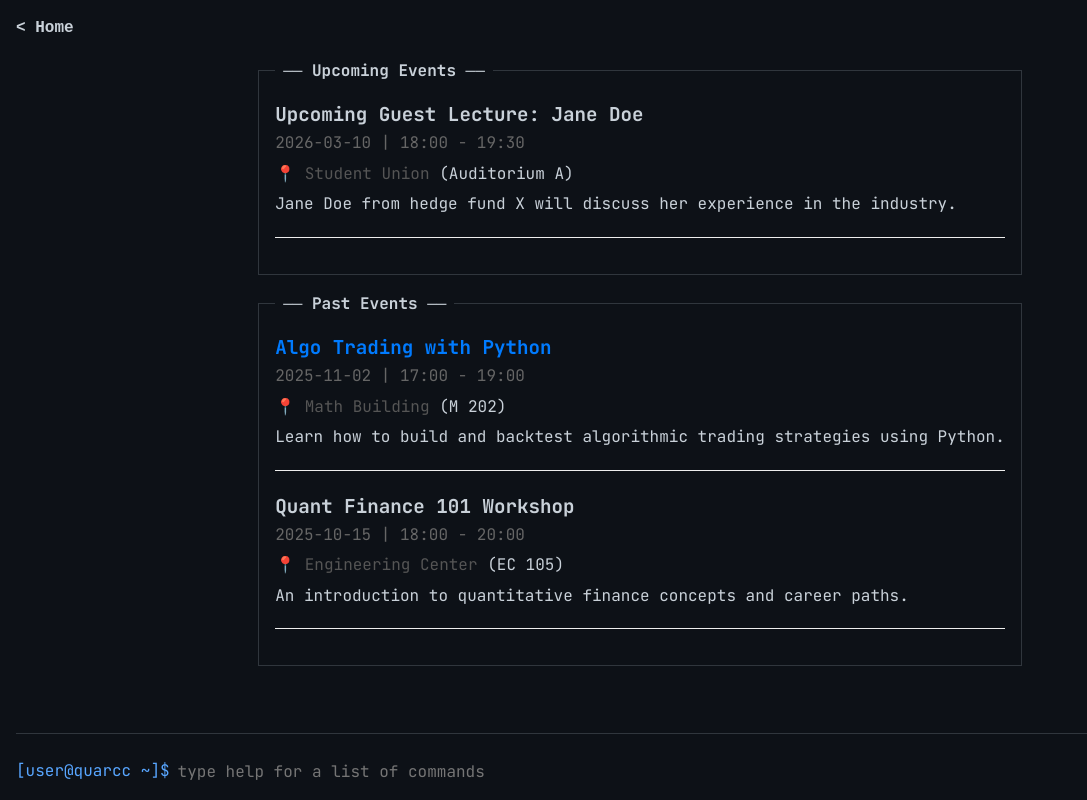
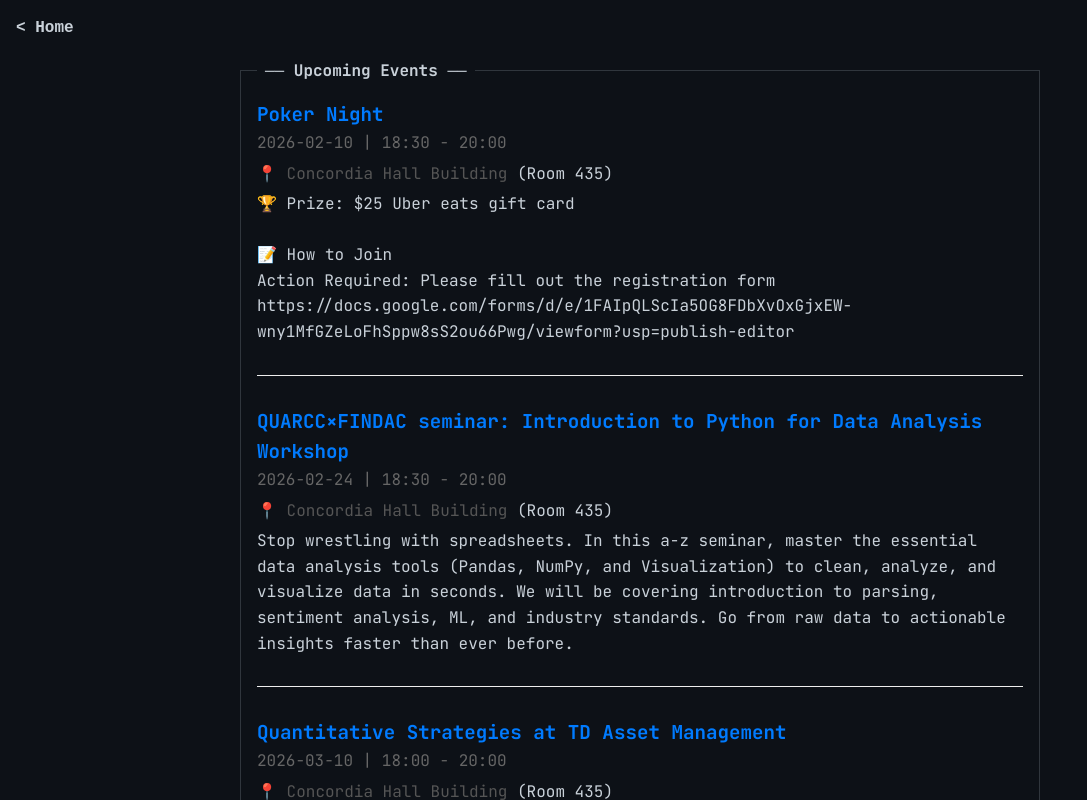
Before and after one commit to carterj-c/QUARCCWebsite, a React (Vite) app: page /events in a window 1280 px wide. Shown: the top 800 px of the page, without its empty margins (0-1087 px from the left). Built offline with nearby package versions, Linux system fonts and the light colour scheme.

Commit message:
QOA changes to the events tab + populated it; added a sentence to the about section.

```diff
--- a/src/data/events.js
+++ b/src/data/events.js
@@ -1,15 +1,15 @@
 export const events = [
     {
         id: 1,
-        title: "Quant Finance 101 Workshop",
-        date: "2025-10-15",
+        title: "Quantitative Strategies at TD Asset Management",
+        date: "2026-03-10",
         startTime: "18:00",
         endTime: "20:00",
-        description: "An introduction to quantitative finance concepts and career paths.",
-        location: "Engineering Center",
-        locationLink: "https://goo.gl/maps/example",
-        room: "EC 105",
-        link: ""
+        description: "We’re excited to welcome Julien Palardy, Managing Director and Head of Quantitative Investing at TD Asset Management.\n\nWith nearly 20 years of experience in quantitative equity and systematic investing, Julien will share insights into how quantitative strategies are developed and implemented inside one of Canada’s largest asset managers.\n\nIf you’re interested in quant research, systematic trading, or careers in quantitative finance, this is a talk you won’t want to miss.",
+        location: "Concordia Hall Building",
+        locationLink: "https://www.google.com/maps/place/Concordia+University,+Henry+F.+Hall+(H)+Building/@45.4973223,-73.5816037,17z/data=!3m1!4b1!4m6!3m5!1s0x4cc91a6a51180f2b:0xc677cc2bed91570!8m2!3d45.4973223!4d-73.5790288!16s%2Fg%2F11clt8_gzw?entry=ttu&g_ep=EgoyMDI2MDMwNS4wIKXMDSoASAFQAw%3D%3D",
+        room: "Room 435",
+        link: "https://www.instagram.com/p/DVmeMPYEkMV/?utm_source=ig_web_button_share_sheet&igsh=MzRlODBiNWFlZA=="
     },
     {
         id: 2,
@@ -25,14 +25,26 @@
     },
     {
         id: 3,
-        title: "Upcoming Guest Lecture: Jane Doe",
-        date: "2026-03-10",
-        startTime: "18:00",
-        endTime: "19:30",
-        description: "Jane Doe from hedge fund X will discuss her experience in the industry.",
-        location: "Student Union",
-        locationLink: "https://goo.gl/maps/example3",
-        room: "Auditorium A",
-        link: ""
+        title: "Poker Night",
+        date: "2026-02-10",
+        startTime: "18:30",
+        endTime: "20:00",
+        description: "🏆 Prize: $25 Uber eats gift card \n\n📝 How to Join\nAction Required: Please fill out the registration form\nhttps://docs.google.com/forms/d/e/1FAIpQLScIa5OG8FDbXvOxGjxEW-wny1MfGZeLoFhSppw8sS2ou66Pwg/viewform?usp=publish-editor",
+        location: "Concordia Hall Building",
+        locationLink: "https://www.google.com/maps/place/Concordia+University,+Henry+F.+Hall+(H)+Building/@45.4973223,-73.5816037,17z/data=!3m1!4b1!4m6!3m5!1s0x4cc91a6a51180f2b:0xc677cc2bed91570!8m2!3d45.4973223!4d-73.5790288!16s%2Fg%2F11clt8_gzw?entry=ttu&g_ep=EgoyMDI2MDMwNS4wIKXMDSoASAFQAw%3D%3D",
+        room: "Room 435",
+        link: "https://www.instagram.com/p/DUjmGPnjehe/?utm_source=ig_web_button_share_sheet&igsh=MzRlODBiNWFlZA=="
+    },
+    {
+        id: 4,
+        title: "QUARCC×FINDAC seminar: Introduction to Python for Data Analysis Workshop",
+        date: "2026-02-24",
+        startTime: "18:30",
+        endTime: "20:00",
+        description: "Stop wrestling with spreadsheets. In this a-z seminar, master the essential data analysis tools (Pandas, NumPy, and Visualization) to clean, analyze, and visualize data in seconds. We will be covering introduction to parsing, sentiment analysis, ML, and industry standards. Go from raw data to actionable insights faster than ever before.",
+        location: "Concordia Hall Building",
+        locationLink: "https://www.google.com/maps/place/Concordia+University,+Henry+F.+Hall+(H)+Building/@45.4973223,-73.5816037,17z/data=!3m1!4b1!4m6!3m5!1s0x4cc91a6a51180f2b:0xc677cc2bed91570!8m2!3d45.4973223!4d-73.5790288!16s%2Fg%2F11clt8_gzw?entry=ttu&g_ep=EgoyMDI2MDMwNS4wIKXMDSoASAFQAw%3D%3D",
+        room: "Room 435",
+        link: "https://www.instagram.com/p/DVBbtwRDfZ-/?utm_source=ig_web_button_share_sheet&igsh=MzRlODBiNWFlZA=="
     }
 ];
--- a/src/pages/About.jsx
+++ b/src/pages/About.jsx
@@ -10,7 +10,7 @@
                 <meta name="description" content="Learn about QUARCC's mission to educate students in quantitative finance through workshops, lectures, and research." />
             </Helmet>
             <SystemBox title="About QUARCC">
-                <p>QUARCC is a student-run club at the University of Concordia in Montreal, Quebec, Canada.</p>
+                <p>QUARCC is a student-run club at the University of Concordia in Montreal, Quebec, Canada, though we have members from other universities & colleges as well.</p>
                 <p style={{ marginTop: '1rem' }}>Our club is dedicated to providing students with the opportunity to learn about and engage with the field of quantitative finance.</p>
                 <p style={{ marginTop: '1rem' }}>We host a variety of events throughout the year, including lectures, workshops, and social gatherings.</p>
             </SystemBox>
--- a/src/pages/Events.jsx
+++ b/src/pages/Events.jsx
@@ -17,7 +17,7 @@
     const pastEvents = events.filter(event => getEventDateTime(event) < now).sort((a, b) => getEventDateTime(b) - getEventDateTime(a)); // Most recent past event first
 
     const EventItem = ({ event }) => (
-        <li style={{ marginBottom: '20px', paddingBottom: '20px', borderBottom: '1px solid #eee' }}>
+        <li style={{ marginBottom: '30px', paddingBottom: '30px', borderBottom: '1px solid #eee' }}>
             <div style={{ fontWeight: 'bold', fontSize: '1.2em' }}>
                 {event.link ? (
                     <a href={event.link} target="_blank" rel="noopener noreferrer" style={{ textDecoration: 'none', color: '#007bff' }}>
@@ -36,7 +36,7 @@
                 </a>
                 {event.room && <span> ({event.room})</span>}
             </div>
-            <div>{event.description}</div>
+            <div style={{ whiteSpace: 'pre-line' }}>{event.description}</div>
         </li>
     );
 
```
